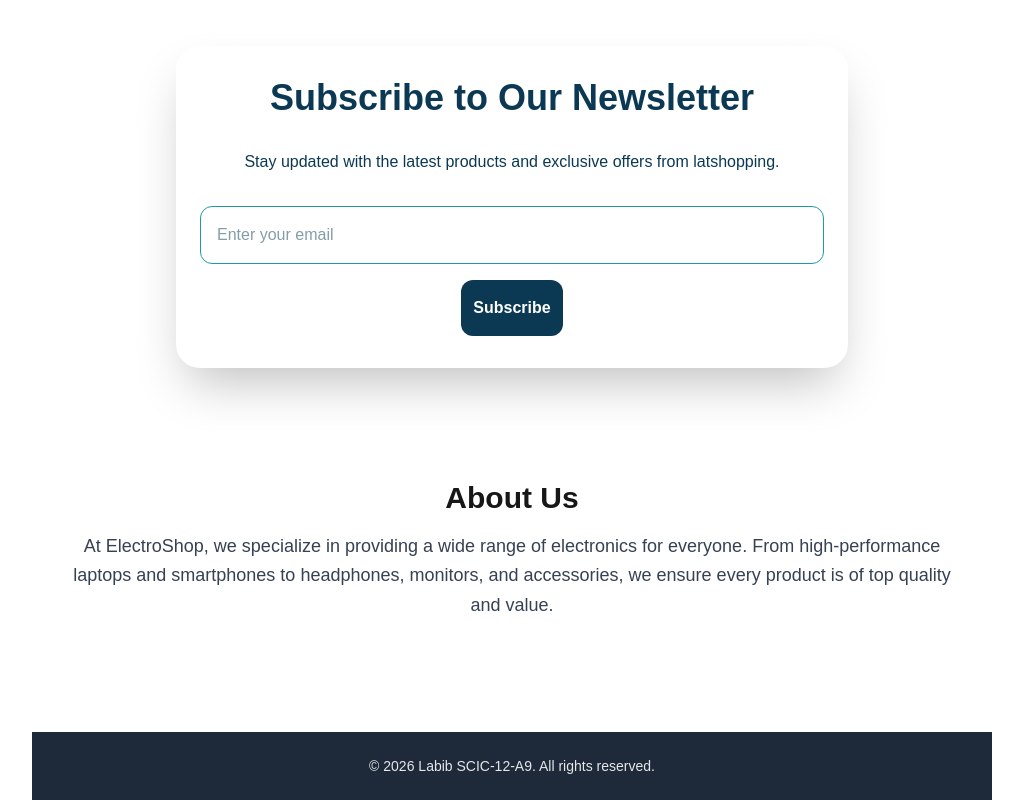
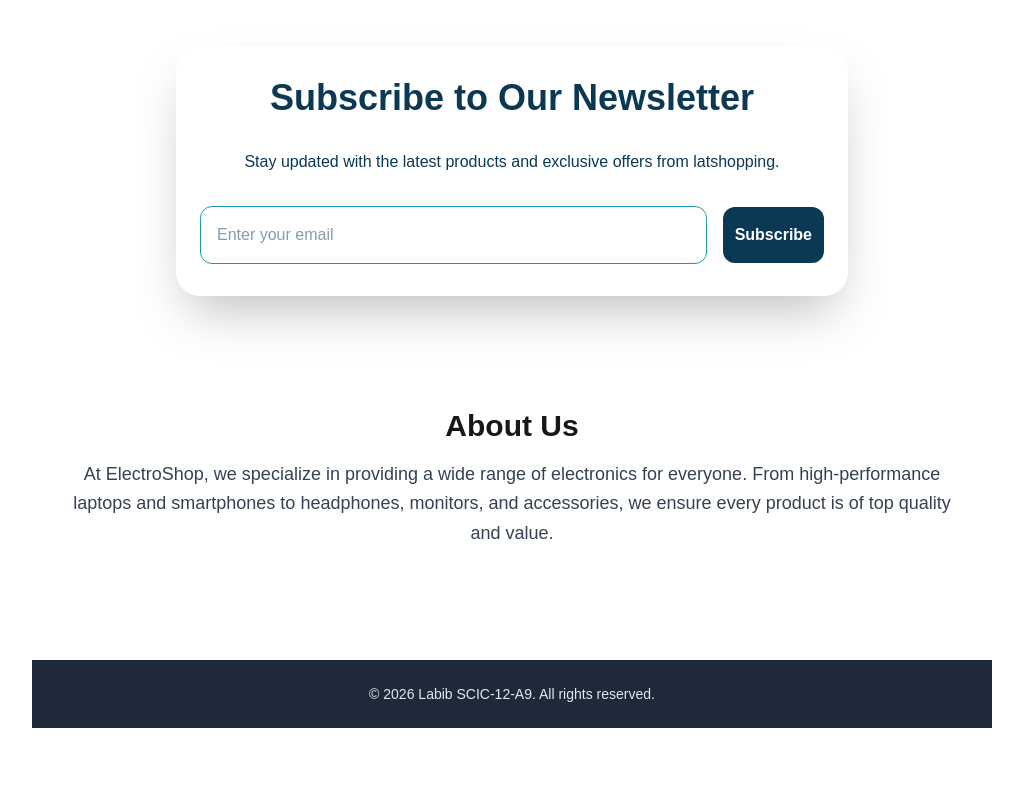
Before and after one commit to labibaltasfi/scic-12-a9-next-js, a Next.js app: page / in a window 1280 px wide. Shown: the part 1480-2280 px from the top of the page, without its empty margins (128-1151 px from the left). After the commit the page ends 2208 px from the top, so only its background shows below. Built offline with nearby package versions, Linux system fonts and the light colour scheme; no server answers.

Commit message:
readme file add

```diff
--- a/src/components/Newsletter/page.jsx
+++ b/src/components/Newsletter/page.jsx
@@ -22,22 +22,23 @@
                 <p className="text-sm sm:text-base text-[#0B3954] text-opacity-70 mb-6 sm:mb-8 text-center">
                     Stay updated with the latest products and exclusive offers from latshopping.
                 </p>
-        <form onSubmit={handleSubmit} className="flex flex-col  items-center gap-4">
+                <form onSubmit={handleSubmit} className="flex flex-col sm:flex-row items-center gap-4 w-full">
                     <input
                         type="email"
                         placeholder="Enter your email"
                         required
                         value={email}
                         onChange={(e) => setEmail(e.target.value)}
-            className="p-3 sm:p-4 rounded-xl border border-[#1B9AAA] text-[#0B3954] focus:outline-none focus:ring-2 focus:ring-[#7BE495] w-full sm:flex-1"
+                        className="p-3 sm:p-4 rounded-xl border border-[#1B9AAA] text-[#0B3954] focus:outline-none focus:ring-2 focus:ring-[#7BE495] w-full"
                     />
                     <button
                         type="submit"
-            className="w-full px-3 sm:w-auto py-3 sm:py-4 rounded-xl bg-[#0B3954] text-white font-semibold hover:bg-[#072E42] transition"
+                        className="w-full sm:w-auto px-3 py-3 sm:py-4 rounded-xl bg-[#0B3954] text-white font-semibold hover:bg-[#072E42] transition"
                     >
                         Subscribe
                     </button>
                 </form>
+
                 {success && (
                     <p className="mt-4 text-green-600 font-medium text-center">
                         Thank you for subscribing!
```
Also changed, not shown: 1 other file (tests, documents, lock files or other folders). Lines whose indentation alone changed are shown as unchanged.
